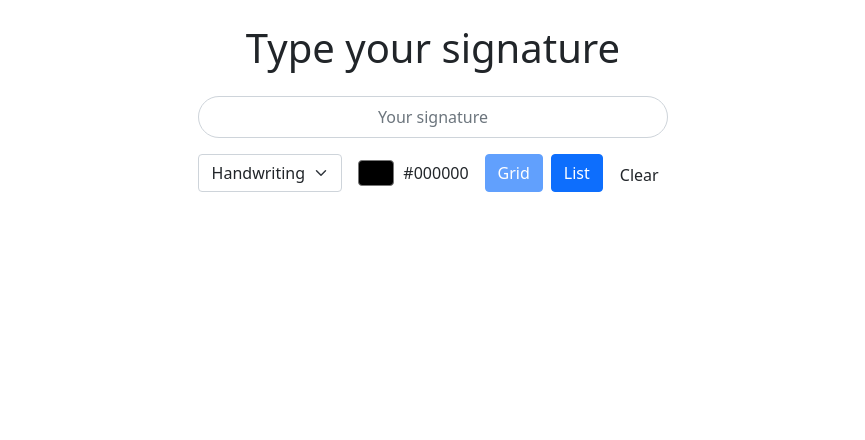
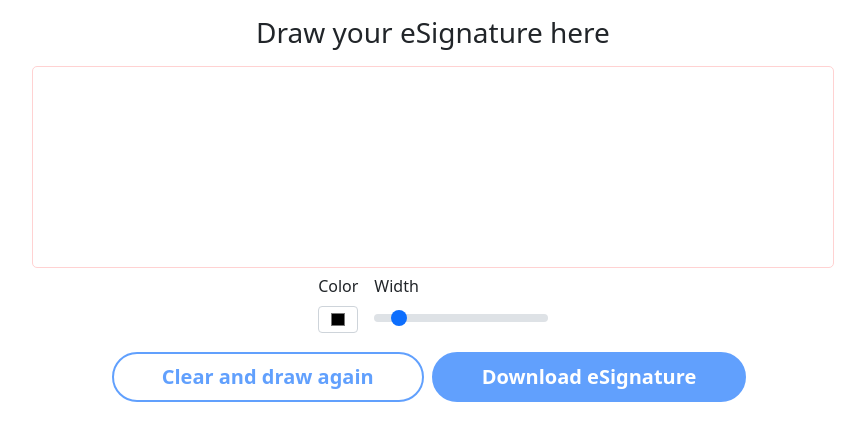
Before and after one commit to j5b4y3r/signature-generator, a React (Vite) app: page /online-signature/draw in a window 1280 px wide. Shown: the top 440 px of the page, without its empty margins (207-1072 px from the left). Built offline with nearby package versions, Linux system fonts and the light colour scheme; a web font is replaced by a local one.

Commit message:
ui upgrade

```diff
--- a/src/App.jsx
+++ b/src/App.jsx
@@ -12,8 +12,8 @@ function App() {
             <Routes>
                 <Route path="/" element={<a href="/online-signature">Generate</a>} />
                 <Route path="/online-signature" element={<SignatureGenerator />} />
-                <Route path="/online-signature/draw" element={<Type />} />
-                <Route path="/online-signature/type" element={<Draw />} />
+                <Route path="/online-signature/draw" element={<Draw />} />
+                <Route path="/online-signature/type " element={<Type />} />
                 <Route path="/test" element={<DrawingPad />} />
             </Routes>
         </BrowserRouter>
--- a/src/components/type_signature/type.jsx
+++ b/src/components/type_signature/type.jsx
@@ -185,7 +185,7 @@ const Type = () => {
                                                     {signature.toLowerCase()}
                                                 </article>
                                                 <button onClick={() => handleDownload(style, color)}
-                                                        className="btn btn-primary  p-2 px-5 me-2 mt-2 fw-bold fs-5 border-2 rounded-pill">Download
+                                                        className="btn btn-primary p-2 px-5 me-2 mt-2 fw-bolder fs-6 border-2 rounded-pill">Download
                                                     Signature
                                                 </button>
                                             </div>
```
Also changed, not shown: 1 other file (tests, documents, lock files or other folders).
